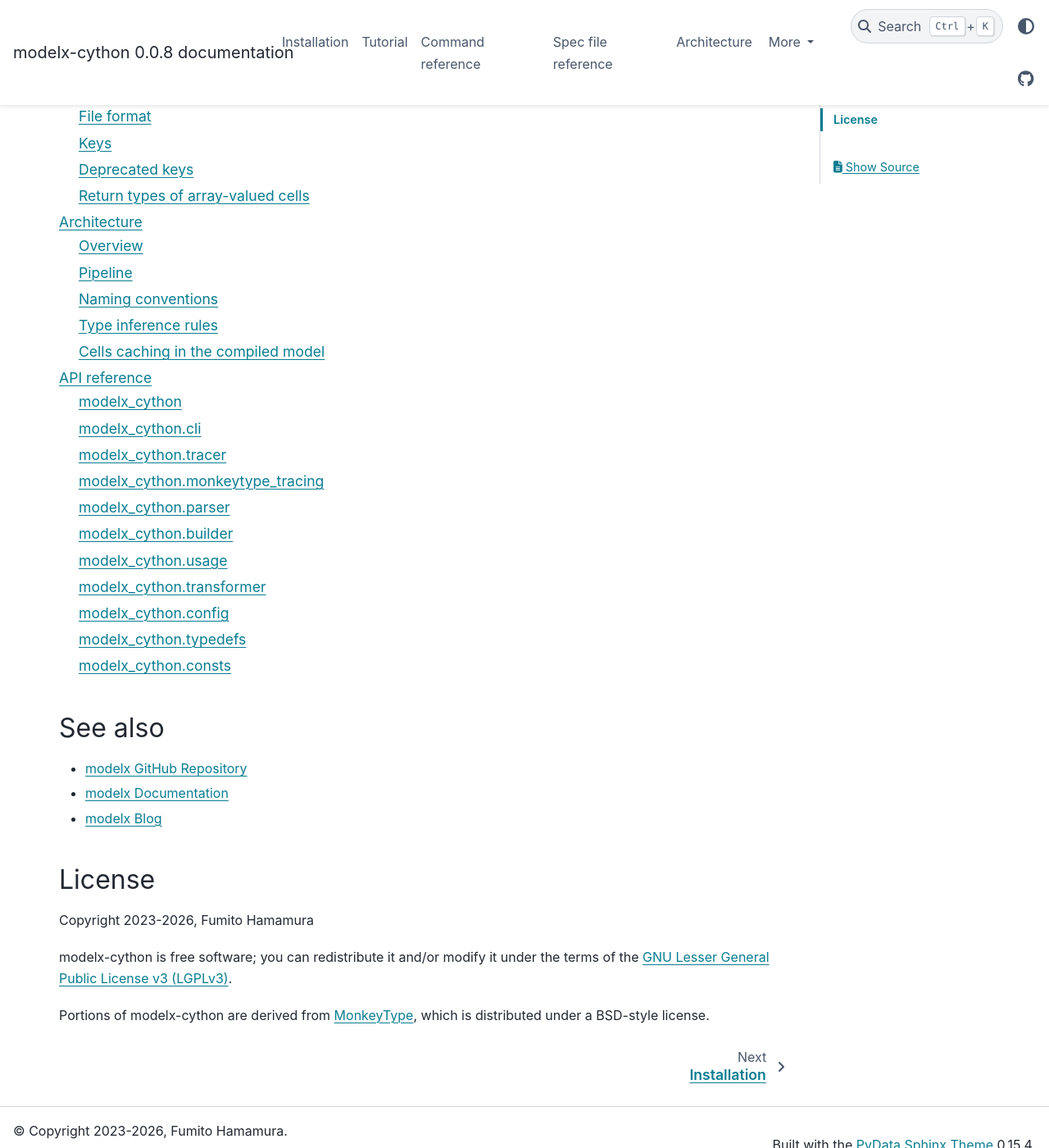
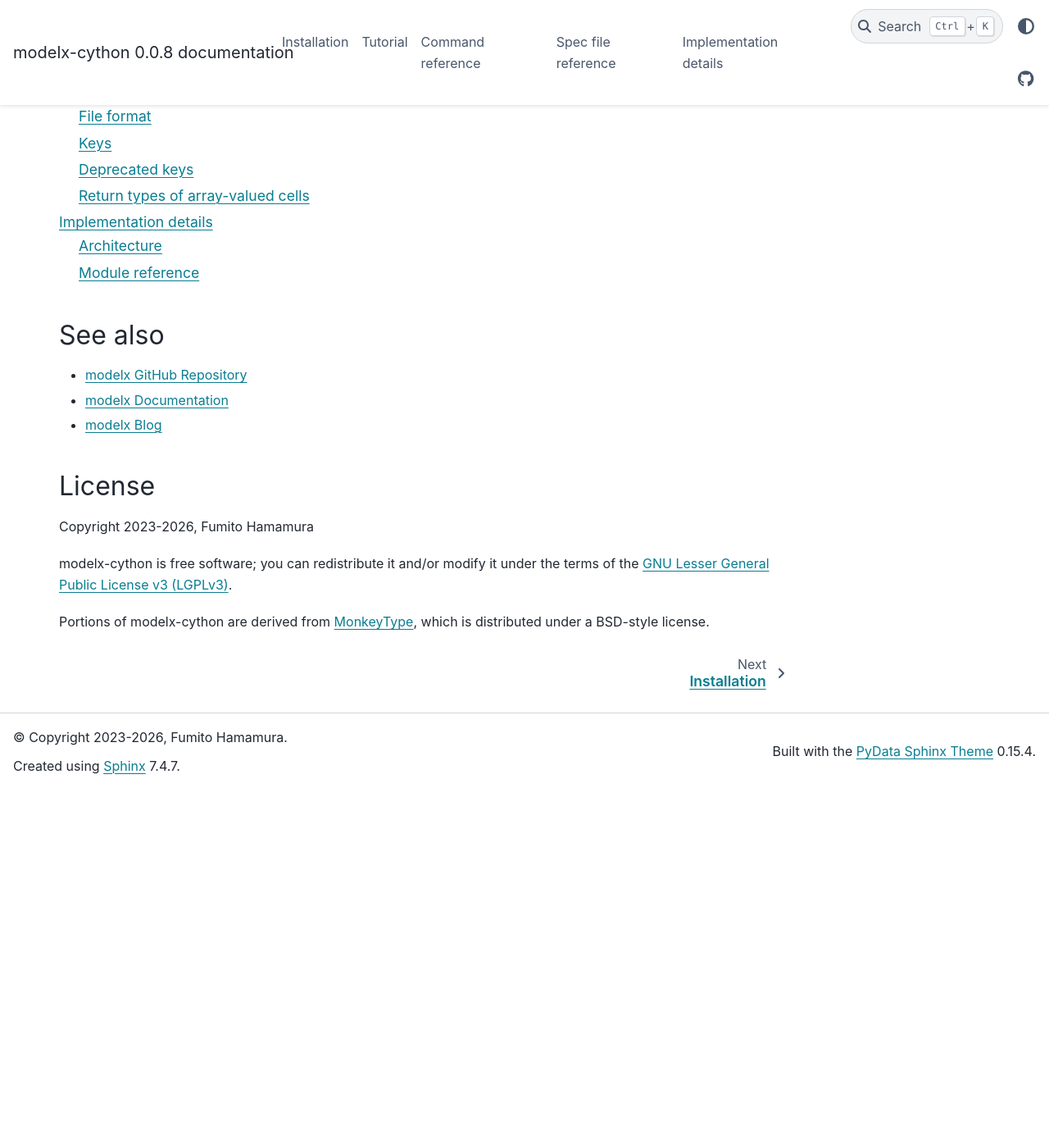
Before and after one commit to fumitoh/modelx-cython, a Sphinx documentation site: the page built from doc/source/index.md, in a window 1280 px wide and 1400 px high, scrolled down 1266 px. Shown: the whole window at 82% size. Built offline with Sphinx 7.4.7 and the PyData theme 0.15.4, drawn with Linux system fonts in a browser that asks for light colours; after the commit the page ends 2229 px from its top, so only the background shows below that.

Commit message:
Group Architecture and module docs under Implementation details
Co-Authored-By: Claude Fable 5 <noreply@anthropic.com>

````diff
--- a/doc/source/api/index.md
+++ b/doc/source/api/index.md
@@ -1,4 +1,4 @@
-# API reference
+# Module reference
 
 This section documents the modules of the `modelx_cython` package.
 
--- a/doc/source/index.md
+++ b/doc/source/index.md
@@ -32,8 +32,7 @@ installation
 tutorial
 cli
 spec
-architecture
-api/index
+implementation
 ```
 
 ## See also
````
Also changed, not shown: doc/source/implementation.md (added, +12 -0 lines).
